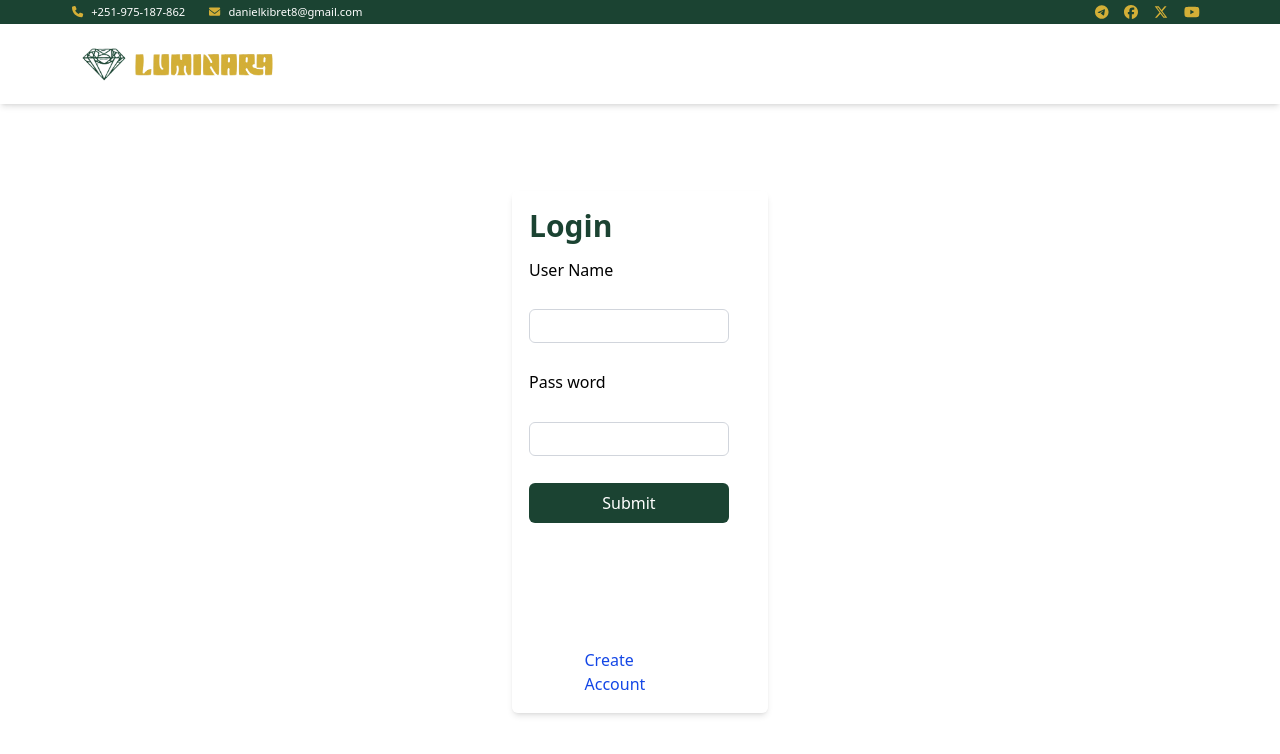
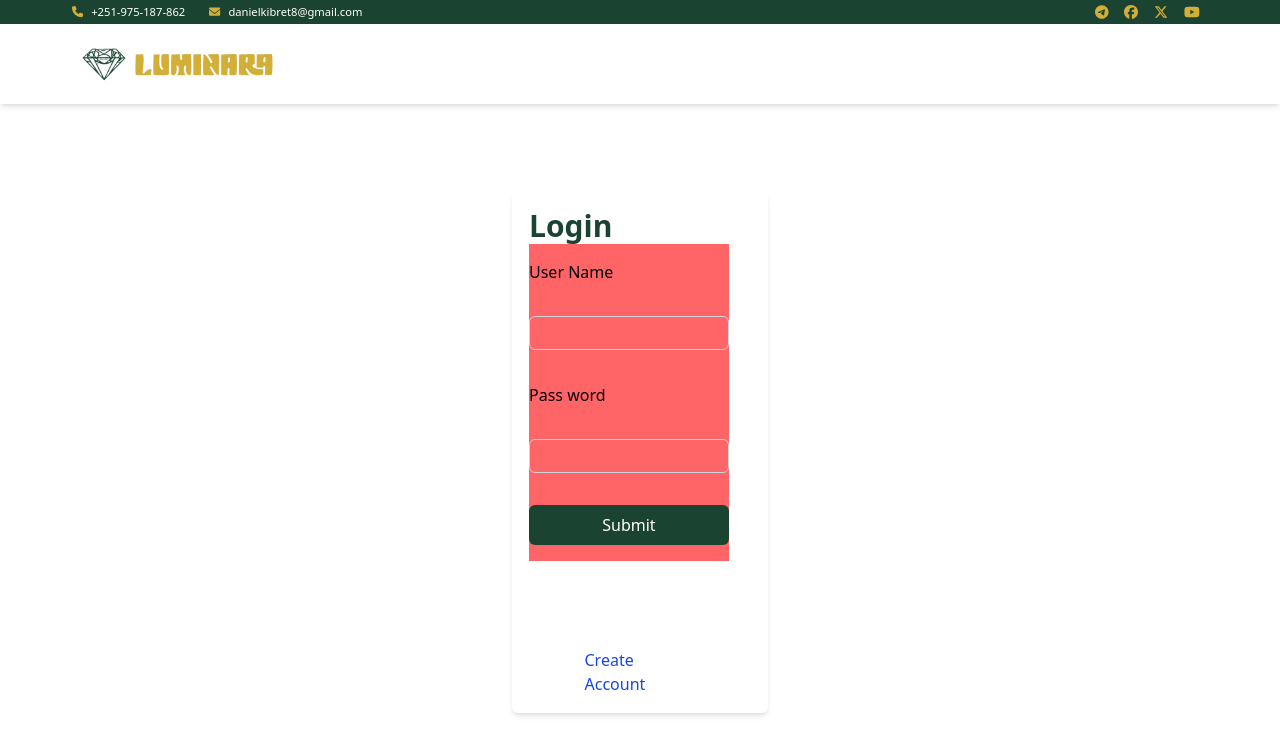
Before and after one commit to dani-dina/Hotel-Management-System-, a React (Vite) app in the folder frontend/: page /sign-up in a window 1280 px wide. Shown: the top 754 px of the page. Built offline with nearby package versions, Linux system fonts and the light colour scheme.

Commit message:
Login page

```diff
--- a/frontend/src/pages/Login.jsx
+++ b/frontend/src/pages/Login.jsx
@@ -11,9 +11,9 @@ const Login = () => {
 
     >
       <div className='w-[20%] h-[75%] bg-white/10 backdrop-blur-md rounded-md shadow-md border border-white/20 p-4'>
-        <div className='relative w-full h-full '>
+        <div className='relative w-full h-full flex-col items-center justify-around'>
           <h1 className='text-3xl font-bold text-primary'>Login</h1>
-          <div className='w-[90%] h-[60%] flex flex-col items-center justify-around '>
+          <div className='w-[90%] h-[65%] flex flex-col items-center justify-around bg-red-400'>
             <label htmlFor='_userName' className='w-full'>User Name</label>
             <input type='text'
                    name='_userName'
```
